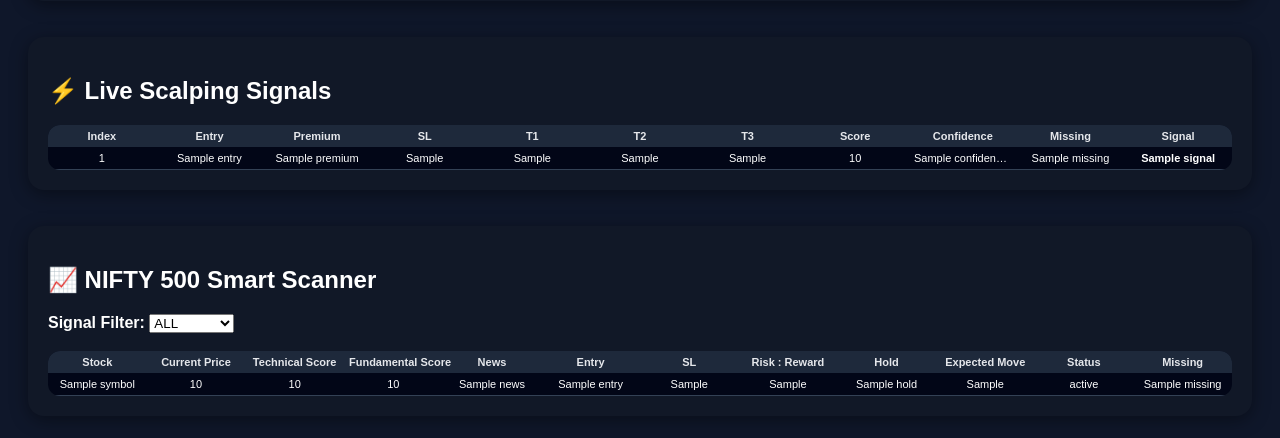
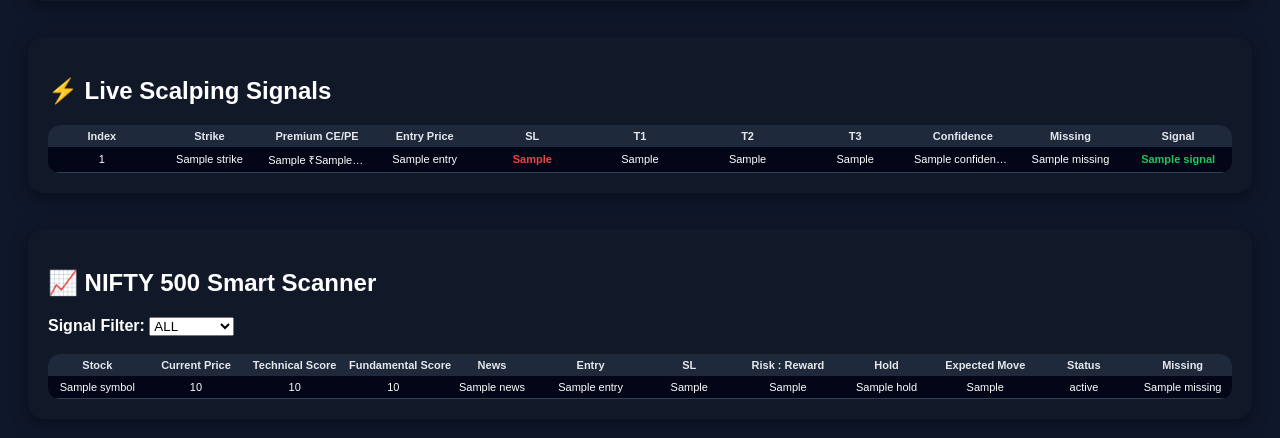
Before and after one commit to vkm10077/paradox, a Flask app: template templates/dashboard.html in a window 1280 px wide. Shown: the part 307-745 px from the top of the page. Run offline with Flask 3, Linux system fonts and the light colour scheme; the template is opened without the code that fills it: most values are stand-ins (such as "Sample title", 1, 10 or a date in 2020).

Commit message:
Update dashboard template for scalping signals

```diff
--- a/templates/dashboard.html
+++ b/templates/dashboard.html
@@ -146,36 +146,32 @@
 <table>
 <tr>
     <th>Index</th>
-    <th>Entry</th>
-    <th>Premium</th>
+    <th>Strike</th>
+    <th>Premium CE/PE</th>
+    <th>Entry Price</th>
     <th>SL</th>
     <th>T1</th>
     <th>T2</th>
     <th>T3</th>
-    <th>Score</th>
     <th>Confidence</th>
     <th>Missing</th>
     <th>Signal</th>
 </tr>
 
-{% for trade in scalping_trades %}
+{% for s in scalping_signals %}
 <tr>
-    <td>{{ trade.index }}</td>
-    <td>{{ trade.entry }}</td>
-    <td>{{ trade.premium }}</td>
-    <td>{{ trade.sl }}</td>
-    <td>{{ trade.target1 }}</td>
-    <td>{{ trade.target2 }}</td>
-    <td>{{ trade.target3 }}</td>
-    <td>{{ trade.score }}</td>
-    <td>{{ trade.confidence }}%</td>
-    <td>{{ trade.missing }}</td>
-
-    <td class="{% if trade.signal == 'BUY' %}green{% elif trade.signal == 'SELL' %}red{% endif %}">
-        <b>{{ trade.signal }}</b>
-    </td>
+    <td>{{ s.index }}</td>
+    <td>{{ s.strike }}</td>
+    <td>{{ s.option_type }} ₹{{ s.premium }}</td>
+    <td>{{ s.entry }}</td>
+    <td class="red">{{ s.sl }}</td>
+    <td>{{ s.t1 }}</td>
+    <td>{{ s.t2 }}</td>
+    <td>{{ s.t3 }}</td>
+    <td>{{ s.confidence }}%</td>
+    <td>{{ s.missing }}</td>
+    <td class="green">{{ s.signal }}</td>
 </tr>
-
 {% endfor %}
 
 </table>
```
